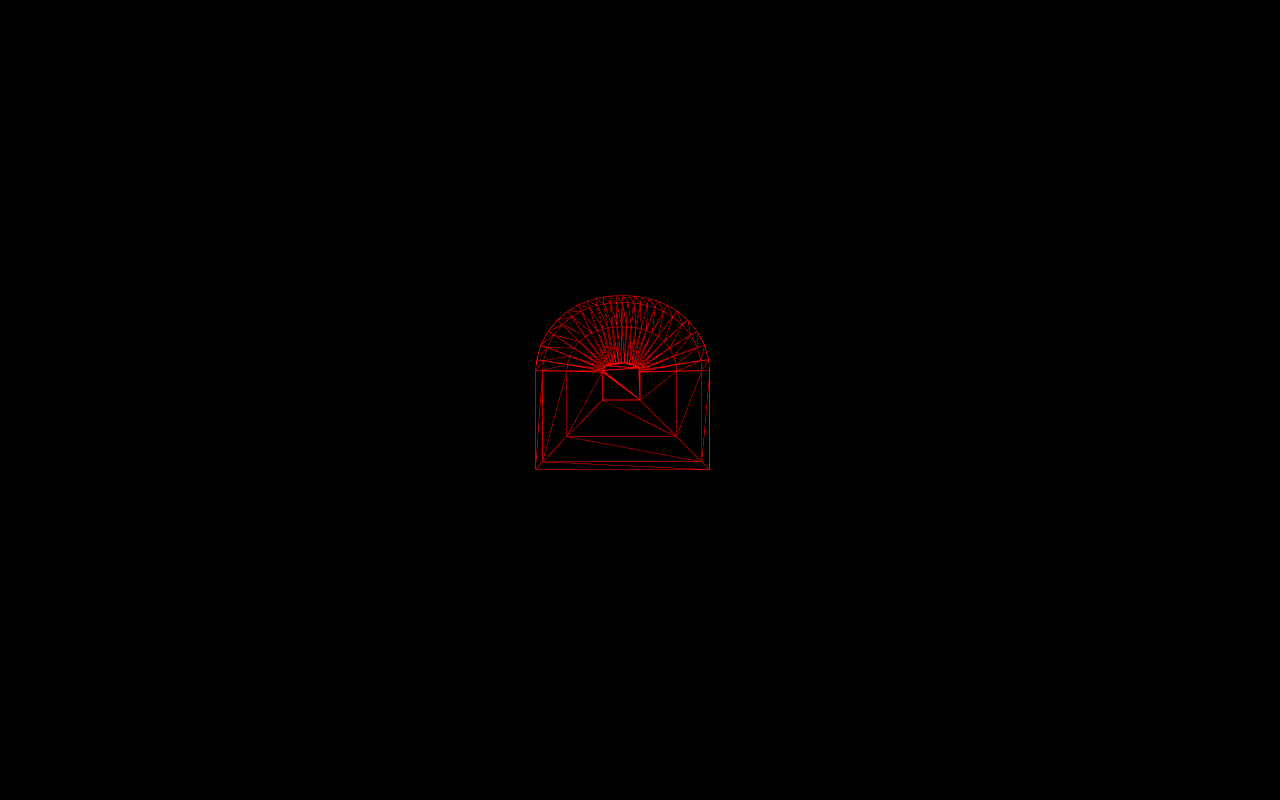
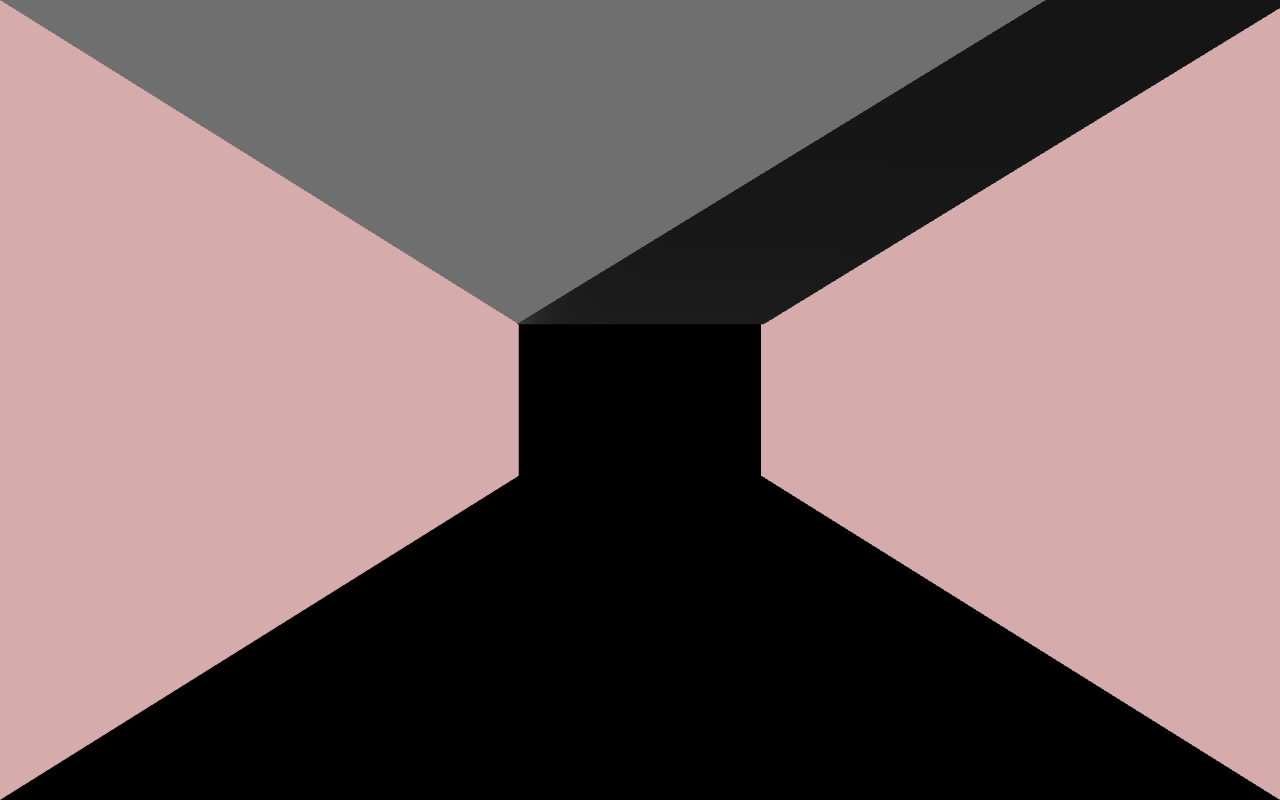
Before and after one commit to jecofang01/TimeTunnel, a plain HTML site: page index.html in a window 1280 px wide. Drawn offline with Linux system fonts and the light colour scheme.

Commit message:
Create Tunnel

```diff
--- a/index.html
+++ b/index.html
@@ -10,6 +10,7 @@
     <script src="js/libs/Detector.js"></script>
     <script src="js/libs/three.js"></script>
     <script src="js/TimeTunnel.js"></script>
+    <script src="js/Patterns.js"></script>
     <script>
         if(!Detector.webgl) {
             Detector.addGetWebGLMessage();
--- /dev/null
+++ b/js/Patterns.js
@@ -0,0 +1,116 @@
+"use strict";
+/**
+ * File: Patterns.js
+ * Author: Jeco Fang
+ * Email: jeco.fang@163.com
+ * Date: 2014/6/4.
+ */
+
+TimeTunnel.TunnelPattern = function(view){
+    this._view = view;
+
+    this._container = new THREE.Object3D();
+    this._meshArray = [];
+    this._container.name = "TunnelPattern";
+};
+
+TimeTunnel.TunnelPattern.prototype = {
+    constructor: TimeTunnel.TunnelPattern,
+
+    initialize: function() {
+        this.createBottom();
+        this.createLeft();
+        this.createRight();
+        this.createTop();
+        this.createLight();
+
+        this._view._scene.add(this._container);
+    },
+
+    loadFloorTexture: function() {
+        var texture = THREE.ImageUtils.loadTexture("res/floor.jpg");
+        texture.mapping = THREE.UVMapping;
+        texture.wrapS = texture.wrapT = THREE.RepeatWrapping;
+        texture.repeat.set(2, 2);
+
+        return texture;
+    },
+
+    createBottom: function() {
+        var material = new THREE.MeshPhongMaterial({
+            color: 0xffcccc,
+            specular: 0xffffff,
+            map: THREE.ImageUtils.loadTexture("res/floor.jpg"),
+            vertexColors: THREE.NoColors,
+            shading: THREE.FlatShading
+        });
+
+        var geometry = new THREE.BoxGeometry(this._view._viewWidth, this._view._viewheight * 0.01, 5000);
+        var mesh = new THREE.Mesh(geometry, material);
+        mesh.position.set(0, -this._view._viewheight * 0.99 /2  , -this._view.FAR / 2);
+
+        this._meshArray.push(mesh);
+        this._container.add(mesh);
+    },
+
+    createLeft: function() {
+        var material = new THREE.MeshPhongMaterial({
+            color: 0xffcccc,
+            specular: 0xffffff,
+            vertexColors: THREE.NoColors,
+            shading: THREE.FlatShading
+        });
+
+        var geometry = new THREE.BoxGeometry(this._view._viewWidth * 0.01, this._view._viewheight, 5000);
+        var mesh = new THREE.Mesh(geometry, material);
+        mesh.position.set(-this._view._viewWidth * 0.99 / 2, 0  , -this._view.FAR / 2);
+
+        this._meshArray.push(mesh);
+        this._container.add(mesh);
+    },
+
+    createRight: function() {
+        var material = new THREE.MeshPhongMaterial({
+            color: 0xffcccc,
+            specular: 0xffffff,
+            vertexColors: THREE.NoColors,
+            shading: THREE.FlatShading
+        });
+
+        var geometry = new THREE.BoxGeometry(this._view._viewWidth * 0.01, this._view._viewheight, 5000);
+        var mesh = new THREE.Mesh(geometry, material);
+        mesh.position.set(this._view._viewWidth * 0.99 / 2, 0  , -this._view.FAR / 2);
+
+        this._meshArray.push(mesh);
+        this._container.add(mesh);
+    },
+
+    createTop: function() {
+        var material = new THREE.MeshPhongMaterial({
+            color: 0xffffff,
+            specular: 0xffffff,
+            vertexColors: THREE.NoColors,
+            shading: THREE.FlatShading
+        });
+
+        var geometry = new THREE.BoxGeometry(this._view._viewWidth, this._view._viewheight * 0.01, 5000);
+        var mesh = new THREE.Mesh(geometry, material);
+        mesh.position.set(0, this._view._viewheight * 0.99 /2  , -this._view.FAR / 2);
+
+        var light = new THREE.PointLight(0xffffff);
+        light.physicalAttenuation = true;
+        light.position.set(0, this._view._viewheight * 0.99 /2 , -500);
+        this._container.add(light);
+
+        this._meshArray.push(mesh);
+        this._container.add(mesh);
+    },
+
+    createLight: function() {
+        var light = new THREE.PointLight(0xffffff);
+        light.physicalAttenuation = true;
+        light.position.set(0, 0, -5500);
+
+        this._container.add(light);
+    }
+};
--- a/js/TimeTunnel.js
+++ b/js/TimeTunnel.js
@@ -6,7 +6,7 @@
 var TimeTunnel = {reversion: '1.0'};
 
 TimeTunnel.View = function(width, height, container) {
-    this.FOV = 30;
+    this.FOV = 45;
     this.NEAR = 1;
     this.FAR = 5000;
 
@@ -16,13 +16,15 @@ TimeTunnel.View = function(width, height, container) {
     this._viewheight =  height;
     this._aspect = width / height;
 
+    //this.__calculateXYWH();
+
     this._camera = new THREE.PerspectiveCamera(this.FOV, this._aspect, this.NEAR, this.FAR);
-    this._camera.position.set(0, 0, this.calculateCameraPositionZ());
-    this._lookAtPoint = new THREE.Vector3(0, 0, 0);
+    this._lookAtPoint = new THREE.Vector3(0, 0, -this.FAR);
 
     this._scene = new THREE.Scene();
 
-    this.__createTunnelShape();
+    var pattern = new TimeTunnel.TunnelPattern(this);
+    pattern.initialize();
 
     this._renderer = new THREE.WebGLRenderer({antialias: true});
     this._renderer.setSize(this._viewWidth, this._viewheight);
@@ -36,11 +38,14 @@ TimeTunnel.View = function(width, height, container) {
 };
 
 TimeTunnel.View.prototype = {
+    constructor: TimeTunnel.View,
 
     setSize: function(width, height) {
         this._viewWidth = width;
         this._viewheight =  height;
         this._aspect = width / height;
+
+        //this.__calculateXYWH();
 
         if (this._renderer instanceof THREE.WebGLRenderer) {
             this._renderer.setSize(width, height);
@@ -48,7 +53,6 @@ TimeTunnel.View.prototype = {
 
         if (this._camera instanceof THREE.PerspectiveCamera) {
             this._camera.aspect = this._aspect;
-            this._camera.position.z = this.calculateCameraPositionZ();
             this._camera.updateProjectionMatrix();
         }
     },
@@ -58,32 +62,33 @@ TimeTunnel.View.prototype = {
         this._renderer.render(this._scene, this._camera);
     },
 
-    calculateCameraPositionZ: function(){
-        return 1 / Math.tan( this.FOV * Math.PI / 360) * this._aspect;
+    __calculateXYWH: function(){
+        this._x = - Math.tan(this.FOV * Math.PI / 360) * this.NEAR;
+        this._y = Math.abs(this._x) / this._aspect;
+        this._w = 2 * Math.abs(this._x);
+        this._h = 2 * this._y;
+
+        console.log("x=" + this._x);
+        console.log("y=" + this._y);
+        console.log("w=" + this._w);
+        console.log("h=" + this._h);
     },
+    __createTunnel: function(){
+        var materialBottom = new THREE.MeshPhongMaterial({
+            color: 0xffcccc,
+            specular: 0xffffff,
+            shininess: 100,
+            vertexColors: THREE.NoColors,
+            shading: THREE.FlatShading
+        });
+        var planeGeometry = new THREE.BoxGeometry( this._w, 2 , 0.01);
+        var meshBottom = new THREE.Mesh(planeGeometry, materialBottom);
+        meshBottom.rotateX(Math.PI / 2);
+        meshBottom.position.set(0,  -this._y -0.1, -1);
+        this._scene.add(meshBottom);
 
-    __createTunnelShape: function(){
-        var tunnelShape = new THREE.Shape();
-        tunnelShape.moveTo(-1, -1);
-        tunnelShape.lineTo(1, -1);
-        tunnelShape.lineTo(1, 0.5);
-        tunnelShape.quadraticCurveTo(1, 1, 0, 1);
-        tunnelShape.quadraticCurveTo(-1, 1, -1, 0.5);
-        tunnelShape.lineTo(-1, -1);
-
-        var points = tunnelShape.createSpacedPointsGeometry(100);
-
-        var geometry = new THREE.ExtrudeGeometry(tunnelShape, {amount: 20});
-
-        var mesh = THREE.SceneUtils.createMultiMaterialObject(geometry, [
-            new THREE.MeshLambertMaterial({color: 0xffcccc}),
-            new THREE.MeshBasicMaterial({color: 0xff0000, wireframe: true, transparent: true})
-        ]);
-
-        mesh.position.set(-1, 1, 200);
-        var obj = new THREE.Object3D();
-        obj.add(mesh);
-        obj.position.z = -300;
-        this._scene.add(obj);
+        var light = new THREE.PointLight( 0xffffff );
+        light.position.set(0, 0, 1 );
+        this._scene.add( light );
     }
 };
```
Also changed, not shown: res/floor.jpg (added).
